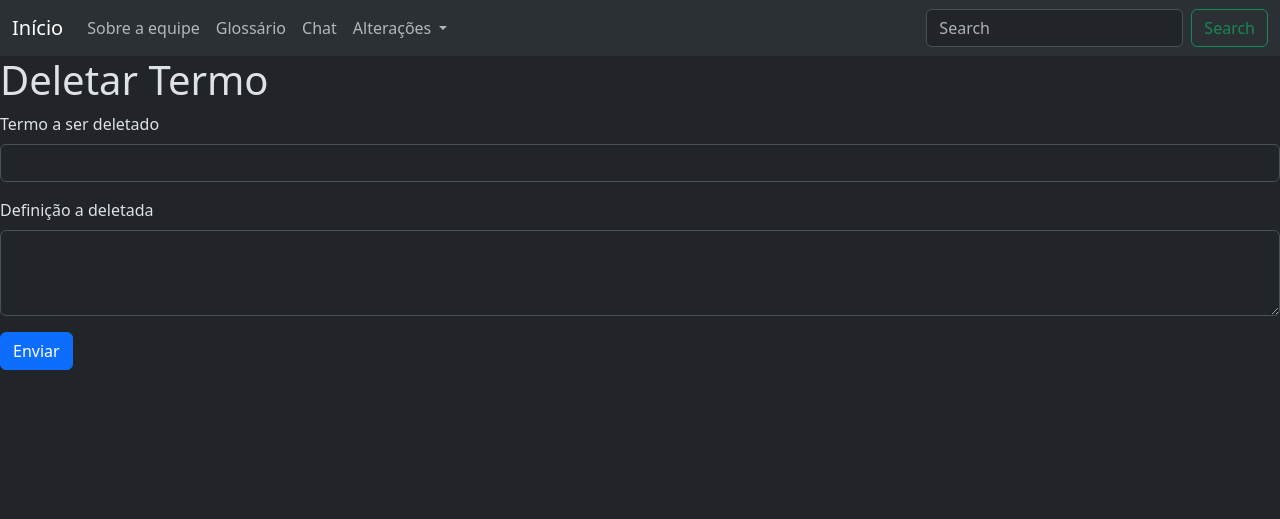
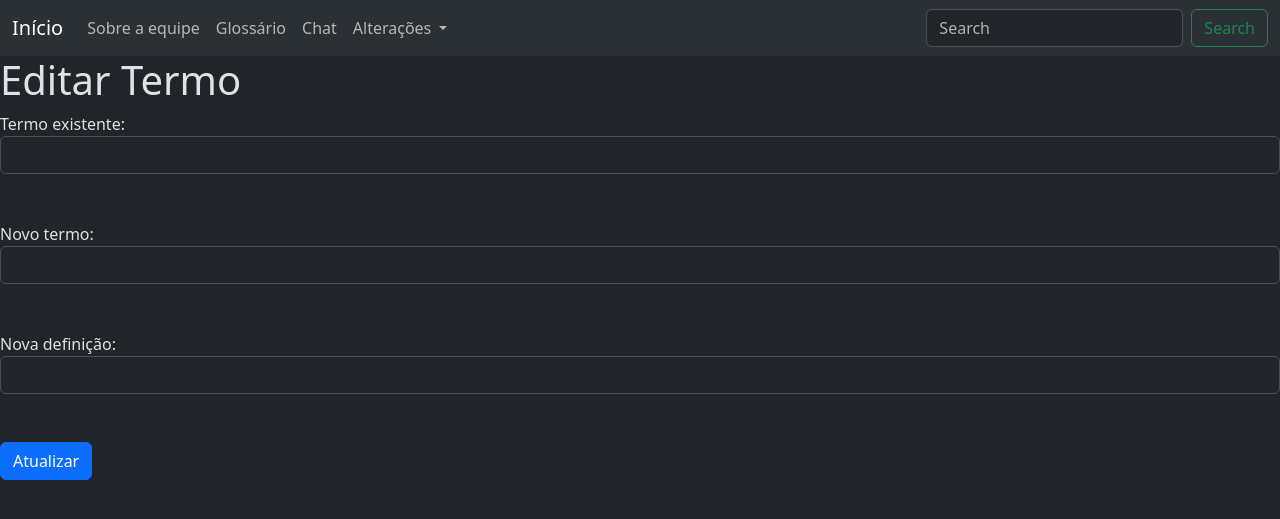
Before and after one commit to guilhermlcn/projeto_final_ip_cc, a Flask app: page /editar_termo in a window 1280 px wide. Shown: the top 519 px of the page. Run offline with Flask 3, Linux system fonts and the light colour scheme.

Commit message:
Update editar_termo.html

```diff
--- a/templates/editar_termo.html
+++ b/templates/editar_termo.html
@@ -1,18 +1,19 @@
 {% extends "modelo.html" %}
 {% block conteudo %}
-<h1>Deletar Termo</h1>
 
-<form action="{{ url_for('delet_termo')}}" method="post">
-    <div class="mb-3">
-        <label for="termo" class="form-label">Termo a ser deletado</label>
-        <input class="form-control" id="termo" name="termo" aria-describedby="emailHelp">
-    </div>
-    <div class="mb-3">
-        <label for="definicao" class="form-label">Definição a deletada</label>
-        <textarea class="form-control" id="definicao" name="definicao" rows="3"></textarea>
-    </div>
-    <button type="submit" class="btn btn-primary">Enviar</button>
-</form>
+  <h1>Editar Termo</h1>
+  <form method="POST" action="/edit_termo">
+    <label>Termo existente:</label><br>
+    <input class="form-control" id="termo" name="termo" aria-describedby="emailHelp"><br><br>
+
+    <label>Novo termo:</label><br>
+    <input class="form-control" id="novo_termo" name="novo_termo" aria-describedby="emailHelp"><br><br>
+
+    <label>Nova definição:</label><br>
+    <input class="form-control" id="nova_definicao" name="nova_definicao" aria-describedby="emailHelp"><br><br>
+
+    <input type="submit" class="btn btn-primary" value="Atualizar">
+  </form>
 
 
 {% endblock %}
```
